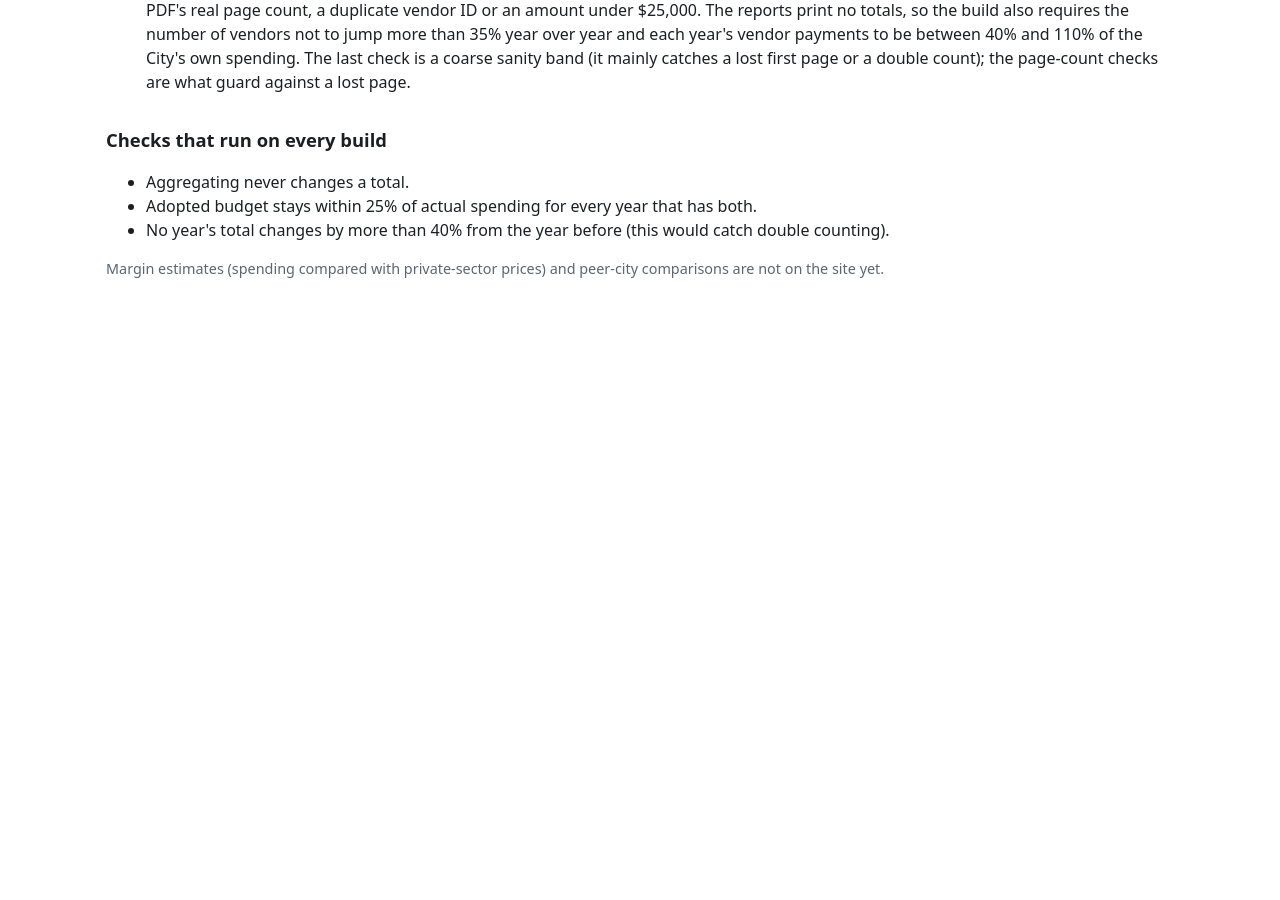
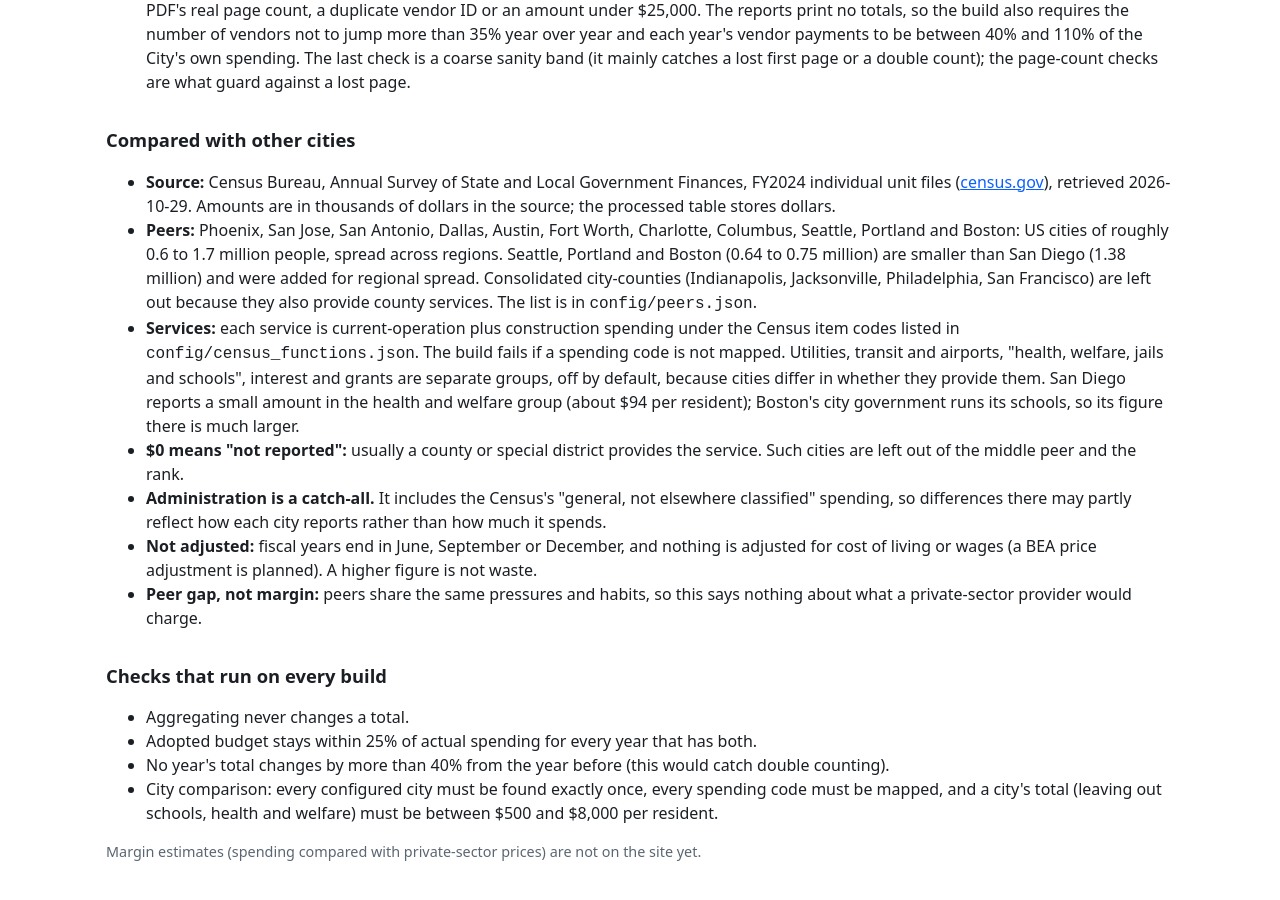
Before and after one commit to mckornfield/gov-transparency, a website: page site/methods.html in a window 1280 px wide. Shown: the part 1184-2084 px from the top of the page. Before the commit the page ends 1526 px from the top, so only its background shows below. Drawn offline with Linux system fonts and the light colour scheme.

Commit message:
Document Census peer-city sources, peers and caveats
Co-Authored-By: Claude Sonnet 5.5 <noreply@anthropic.com>
Claude-Session: https://claude.ai/code/session_01TciBBGx2gbU5jx95hjH4EJ

```diff
--- a/site/methods.html
+++ b/site/methods.html
@@ -79,14 +79,41 @@
         checks are what guard against a lost page.</li>
     </ul>
 
+    <h2>Compared with other cities</h2>
+    <ul>
+      <li><strong>Source:</strong> Census Bureau, Annual Survey of State and Local Government Finances, FY2024
+        individual unit files (<a href="https://www2.census.gov/programs-surveys/gov-finances/tables/2024/">census.gov</a>),
+        retrieved 2026-10-29. Amounts are in thousands of dollars in the source; the processed table stores dollars.</li>
+      <li><strong>Peers:</strong> Phoenix, San Jose, San Antonio, Dallas, Austin, Fort Worth, Charlotte, Columbus,
+        Seattle, Portland and Boston: US cities of roughly 0.6 to 1.7 million people, spread across regions. Seattle,
+        Portland and Boston (0.64 to 0.75 million) are smaller than San Diego (1.38 million) and were added for
+        regional spread. Consolidated city-counties (Indianapolis, Jacksonville, Philadelphia, San Francisco) are left
+        out because they also provide county services. The list is in <code>config/peers.json</code>.</li>
+      <li><strong>Services:</strong> each service is current-operation plus construction spending under the Census
+        item codes listed in <code>config/census_functions.json</code>. The build fails if a spending code is not
+        mapped. Utilities, transit and airports, "health, welfare, jails and schools", interest and grants are separate
+        groups, off by default, because cities differ in whether they provide them. San Diego reports a small amount
+        in the health and welfare group (about $94 per resident); Boston's city government runs its schools, so its
+        figure there is much larger.</li>
+      <li><strong>$0 means "not reported":</strong> usually a county or special district provides the service. Such cities
+        are left out of the middle peer and the rank.</li>
+      <li><strong>Administration is a catch-all.</strong> It includes the Census's "general, not elsewhere classified"
+        spending, so differences there may partly reflect how each city reports rather than how much it spends.</li>
+      <li><strong>Not adjusted:</strong> fiscal years end in June, September or December, and nothing is adjusted for
+        cost of living or wages (a BEA price adjustment is planned). A higher figure is not waste.</li>
+      <li><strong>Peer gap, not margin:</strong> peers share the same pressures and habits, so this says nothing about
+        what a private-sector provider would charge.</li>
+    </ul>
+
     <h2>Checks that run on every build</h2>
     <ul>
       <li>Aggregating never changes a total.</li>
       <li>Adopted budget stays within 25% of actual spending for every year that has both.</li>
       <li>No year's total changes by more than 40% from the year before (this would catch double counting).</li>
+      <li>City comparison: every configured city must be found exactly once, every spending code must be mapped, and a
+        city's total (leaving out schools, health and welfare) must be between $500 and $8,000 per resident.</li>
     </ul>
-    <p class="note">Margin estimates (spending compared with private-sector prices) and peer-city comparisons are
-      not on the site yet.</p>
+    <p class="note">Margin estimates (spending compared with private-sector prices) are not on the site yet.</p>
   </main>
 </body>
 </html>
```
Also changed, not shown: README.md.
